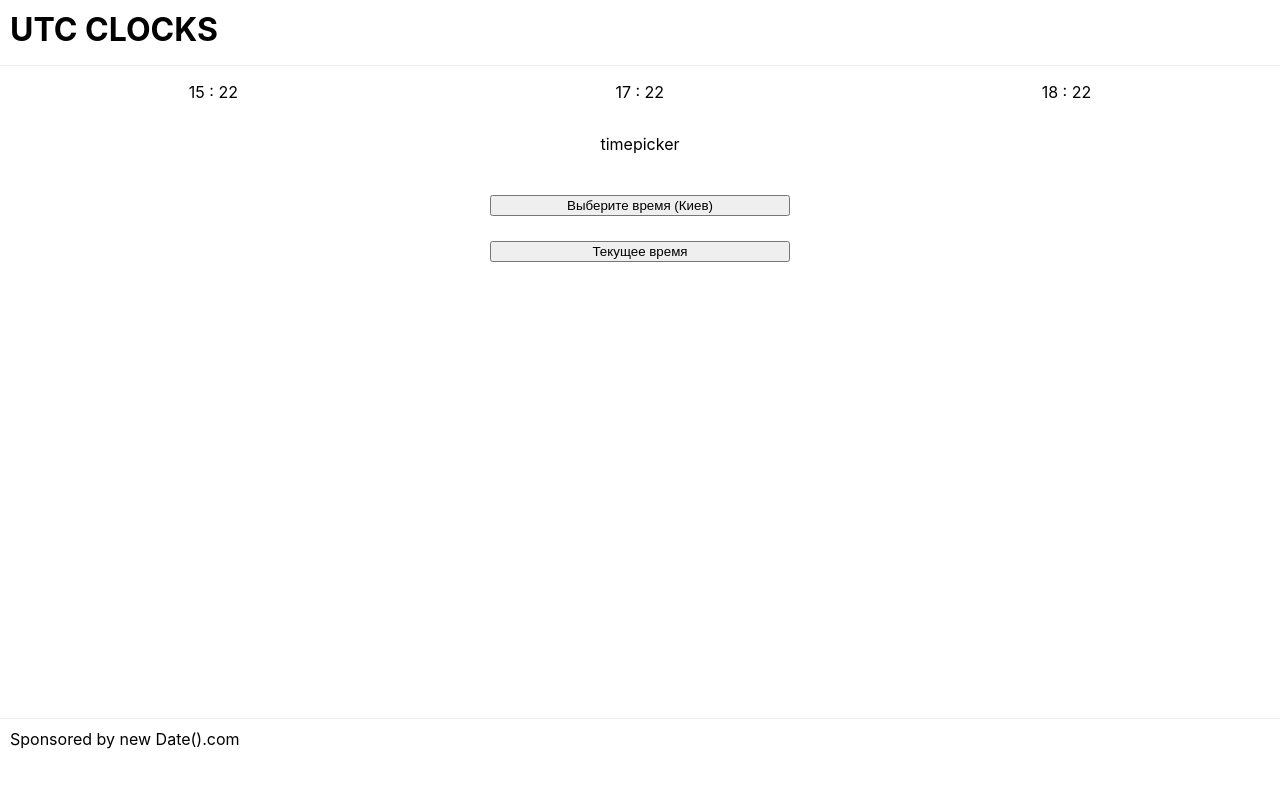
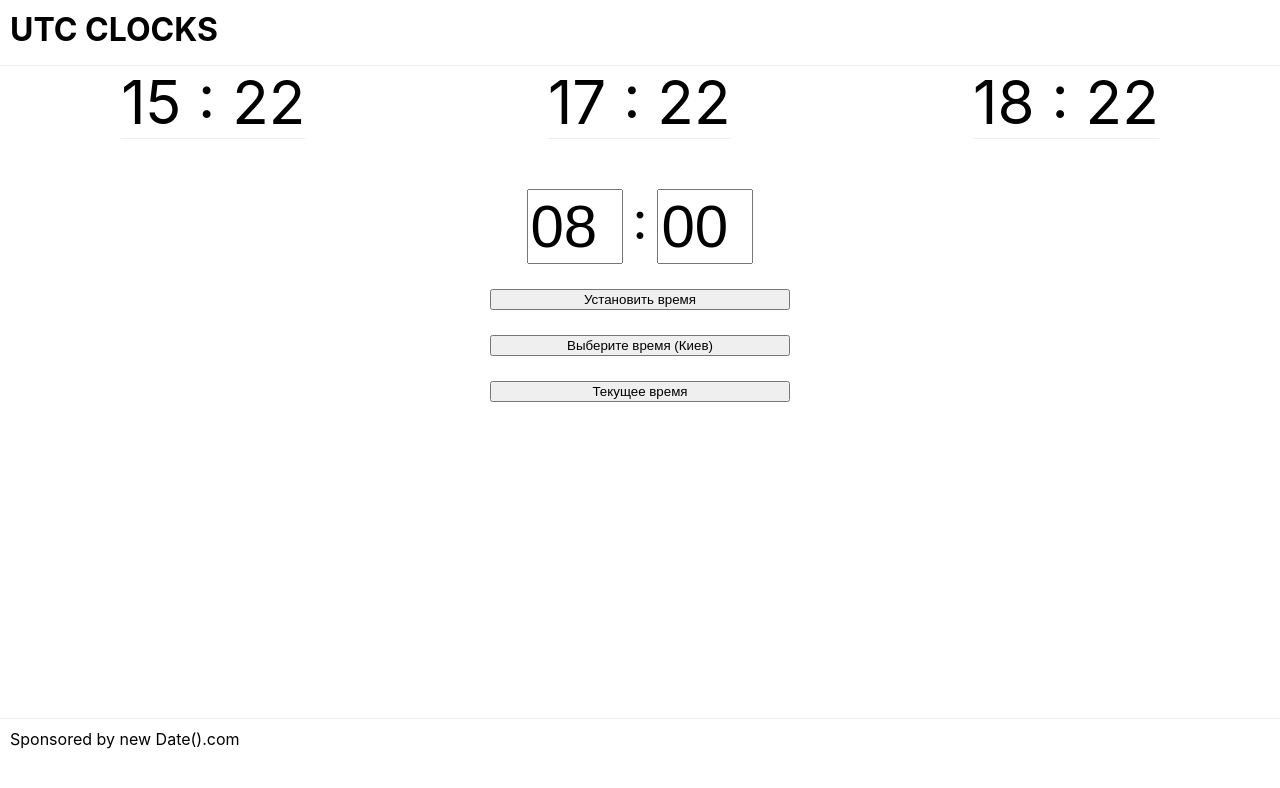
Before and after one commit to SinedLap/clocks, a React (Create React App) app: page / in a window 1280 px wide. Both pictures are taken after a click on the button "Выберите время (Киев)". Shown: the top 788 px of the page. Built offline with nearby package versions, Linux system fonts and the light colour scheme.

Commit message:
added user timepicker and added styles

```diff
--- a/src/App.css
+++ b/src/App.css
@@ -19,7 +19,8 @@ header h1 {
 }
 
 main {
- flex: 10
+ flex: 10;
+ font-size: 60px;
 }
 
 footer {
@@ -37,6 +38,14 @@ footer p {
   justify-content: space-around;
 }
 
+.clocks {
+  border-bottom: 1px solid #eeeeee;
+}
+
+.clocks p{
+  margin: 0;
+}
+
 .time-controllers{
   display: flex;
   flex-direction: column;
@@ -47,3 +56,25 @@ footer p {
   width: 300px;
   margin-top: 25px;
 }
+
+.timepicker {
+  display: flex;
+  flex-direction: column;
+  align-items: center;
+  margin-top: 50px;
+}
+
+.timepicker-time {
+  display: flex;
+  font-size: 28px;
+}
+
+.timepicker-time input{
+  width: 88px;
+  font-size: 60px;
+}
+
+.timepicker-time p{
+  font-size: 52px;
+  margin: 0 10px;
+}
--- a/src/components/clock/clock.js
+++ b/src/components/clock/clock.js
@@ -1,4 +1,5 @@
 import React from 'react'
+import '../../App.css'
 
 export default function Clock ({ timeZone, choosenHours, choosenMinutes }) {
   const time = new Date(new Date().toLocaleString("en-US", {timeZone}));
@@ -6,7 +7,7 @@ export default function Clock ({ timeZone, choosenHours, choosenMinutes }) {
   const minutes = time.getMinutes()
 
   return (
-    <div>
+    <div className='clocks'>
       <p>{`${hour < 10 ? 0 : ''}${hour} : ${minutes < 10 ? 0 : ''}${minutes}`}</p>
     </div>
   )
--- a/src/components/clocks-container.js
+++ b/src/components/clocks-container.js
@@ -1,11 +1,27 @@
 import React, { useState } from 'react'
 import Clock from './clock/clock'
 import '../App.css'
+import TimePicker from './timepicker'
 
 export default function ClockContainer ({ timeZones }) {
-  const [choosenHours, setChoosenHours] = useState('')
-  const [choosenMinutes, setChoosenMinutes] = useState('')
   const [openTimePicker, setOpenTimePicker] = useState(false)
+  const [userChoosenTime, setUserChoosenTime] = useState({
+    hours: '08',
+    minutes: '00',
+    setUp: false
+  })
+
+  const openPicker = () => {
+    setOpenTimePicker(true)
+    setUserChoosenTime({...userChoosenTime, setUp: false})
+  }
+
+  const setUpUserTime = (name, value) => {
+    setUserChoosenTime({...userChoosenTime, [name]: value})
+    if (name ==='setUp') {
+      setOpenTimePicker(false)
+    }
+  }
 
   return (
     <div>
@@ -13,8 +29,14 @@ export default function ClockContainer ({ timeZones }) {
         {timeZones.map(zone => <Clock key={zone} timeZone={zone} />)}
       </div>
       <div className='time-controllers'>
-        {openTimePicker ? <p>timepicker</p> : null}
-        <button onClick={() => setOpenTimePicker(!openTimePicker)}>Выберите время (Киев)</button>
+        {openTimePicker
+          ? <TimePicker
+              hours={userChoosenTime.hours}
+              minutes={userChoosenTime.minutes}
+              setTime={setUpUserTime}
+            />
+          : null}
+        <button onClick={openPicker}>Выберите время (Киев)</button>
         <button>Текущее время</button>
       </div>
     </div>
--- /dev/null
+++ b/src/components/timepicker.js
@@ -0,0 +1,27 @@
+import React from 'react'
+import '../App.css'
+
+export default function TimePicker ({ hours, minutes, setTime}) {
+  const changeHours = (hours) => {
+    if (hours < 24 && hours > -1) setTime('hours', hours)
+  }
+
+  const changeMinutes = (minutes) => {
+    if (minutes < 60 && minutes > -1) setTime('minutes', minutes)
+  }
+
+  const changeSetUp = () => {
+    setTime('setUp', true)
+  }
+
+  return (
+    <div className='timepicker'>
+      <div className='timepicker-time'>
+        <input type='number' value={hours} onChange={e => changeHours(e.target.value)}/>
+        <p>:</p>
+        <input type='number' value={minutes} onChange={e => changeMinutes(e.target.value)}/>
+      </div>
+      <button type='button' onClick={changeSetUp}>Установить время</button>
+    </div>
+  )
+}
```
